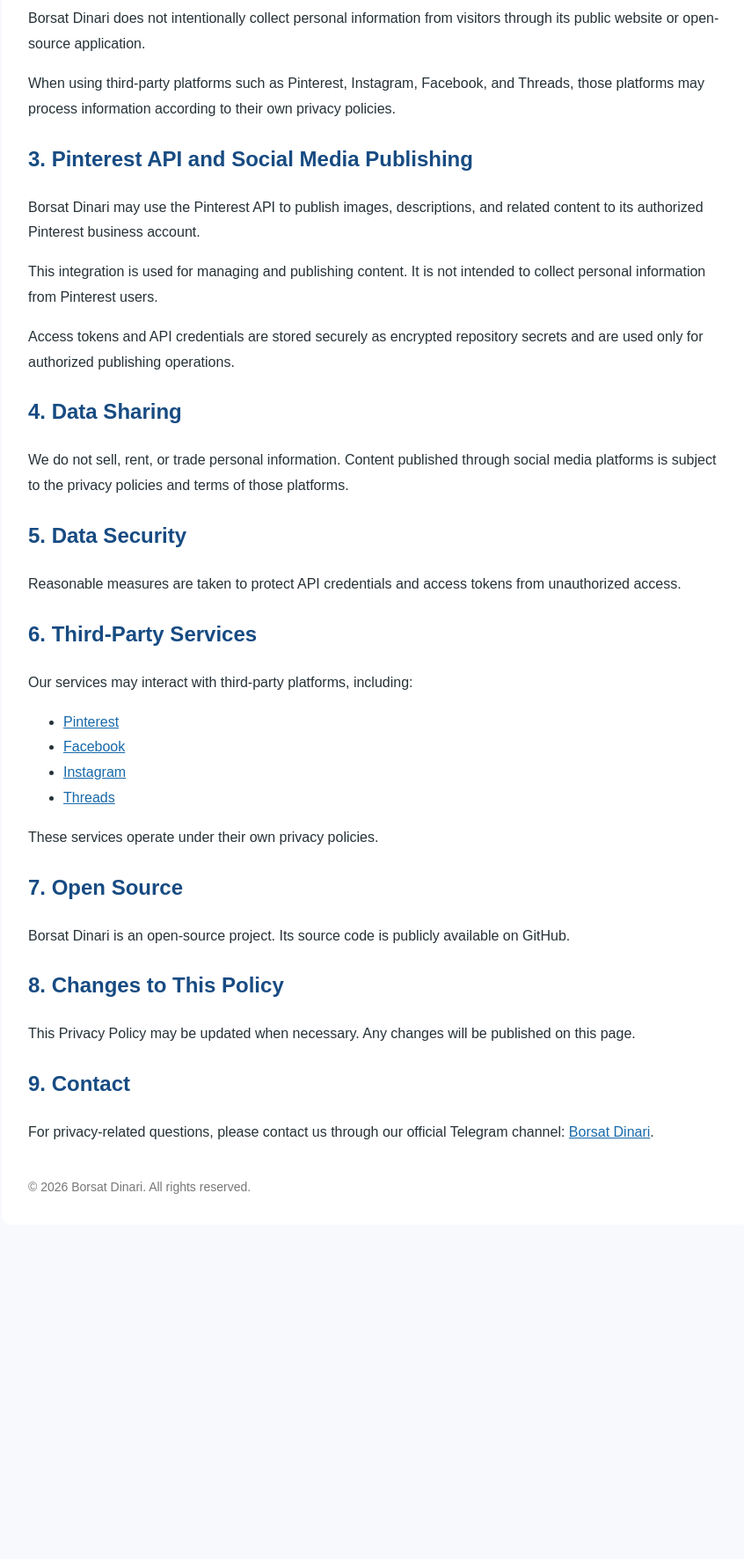
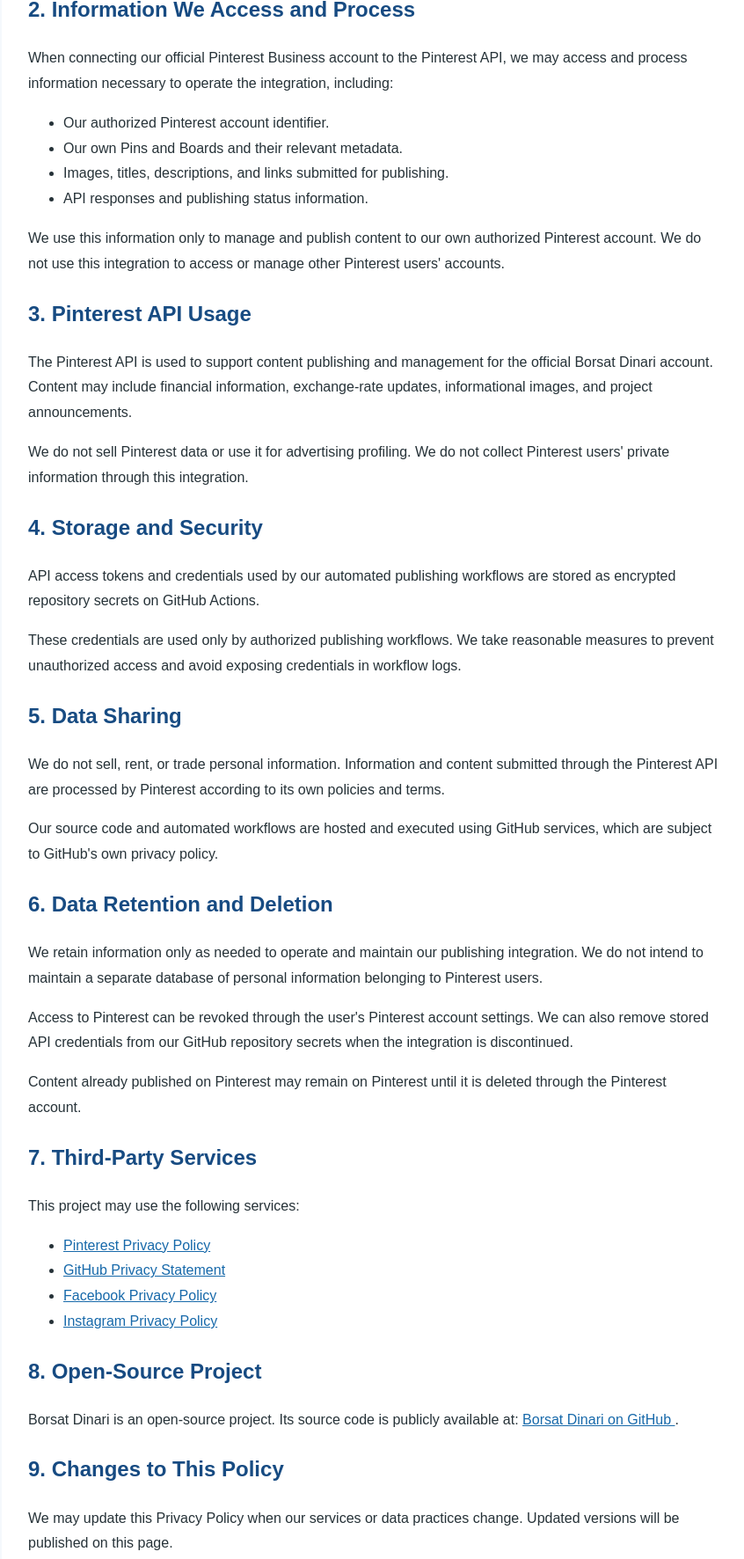
Before and after one commit to techmohammed/Borsat-Dinari, a plain HTML site: page privacy-policy.html in a window 1280 px wide. Shown: the part 489-2261 px from the top of the page at 88% size, without its empty margins (213-1059 px from the left). Before the commit the page ends 1921 px from the top, so only its background shows below. Drawn offline with Linux system fonts and the light colour scheme.

Commit message:
Add files via upload

```diff
--- a/privacy-policy.html
+++ b/privacy-policy.html
@@ -4,8 +4,8 @@
 <head>
   <meta charset="UTF-8">
   <meta name="viewport" content="width=device-width, initial-scale=1.0">
-  <meta name="description" content="Privacy Policy for Borsat Dinari">
   <title>Privacy Policy - Borsat Dinari</title>
+  <meta name="description" content="Privacy Policy explaining how Borsat Dinari handles information when using Pinterest API and social media publishing services.">
   <style>
     body {
       font-family: Arial, sans-serif;
@@ -14,7 +14,7 @@
       padding: 0 20px;
       line-height: 1.8;
       color: #263238;
-      background: #f7f9fc;
+      background: #f5f8fc;
     }
     main {
       background: white;
@@ -23,105 +23,160 @@
     }
     h1, h2 { color: #174b82; }
     a { color: #1769aa; }
-    footer {
-      margin-top: 35px;
-      color: #777;
-      font-size: 14px;
-    }
+    footer { margin-top: 35px; color: #777; font-size: 14px; }
   </style>
 </head>
 <body>
 <main>
   <h1>Privacy Policy</h1>
   <p><strong>Borsat Dinari</strong></p>
-  <p>Last updated: November 6, 2026</p>
+  <p>Effective date: November 6, 2026</p>
 
   <h2>1. Introduction</h2>
   <p>
-    Borsat Dinari is an independent project that provides Iraqi
-    currency exchange rates, financial market information, and
-    related news. We respect your privacy and are committed to
-    protecting information handled through our services.
+    Borsat Dinari is an independent open-source project that
+    provides Iraqi currency exchange rates, international
+    currency information, precious metals prices, and financial
+    market updates.
+  </p>
+  <p>
+    This Privacy Policy explains how information is handled
+    when we use third-party services and APIs to manage and
+    publish content on our official social media accounts.
   </p>
 
-  <h2>2. Information Collection</h2>
+  <h2>2. Information We Access and Process</h2>
   <p>
-    Borsat Dinari does not intentionally collect personal
-    information from visitors through its public website or
-    open-source application.
+    When connecting our official Pinterest Business account
+    to the Pinterest API, we may access and process information
+    necessary to operate the integration, including:
+  </p>
+  <ul>
+    <li>Our authorized Pinterest account identifier.</li>
+    <li>Our own Pins and Boards and their relevant metadata.</li>
+    <li>Images, titles, descriptions, and links submitted for publishing.</li>
+    <li>API responses and publishing status information.</li>
+  </ul>
+  <p>
+    We use this information only to manage and publish content
+    to our own authorized Pinterest account.
+    We do not use this integration to access or manage other
+    Pinterest users' accounts.
+  </p>
+
+  <h2>3. Pinterest API Usage</h2>
+  <p>
+    The Pinterest API is used to support content publishing
+    and management for the official Borsat Dinari account.
+    Content may include financial information, exchange-rate
+    updates, informational images, and project announcements.
   </p>
   <p>
-    When using third-party platforms such as Pinterest, Instagram,
-    Facebook, and Threads, those platforms may process information
-    according to their own privacy policies.
+    We do not sell Pinterest data or use it for advertising
+    profiling. We do not collect Pinterest users' private
+    information through this integration.
   </p>
 
-  <h2>3. Pinterest API and Social Media Publishing</h2>
+  <h2>4. Storage and Security</h2>
   <p>
-    Borsat Dinari may use the Pinterest API to publish images,
-    descriptions, and related content to its authorized Pinterest
-    business account.
+    API access tokens and credentials used by our automated
+    publishing workflows are stored as encrypted repository
+    secrets on GitHub Actions.
   </p>
   <p>
-    This integration is used for managing and publishing content.
-    It is not intended to collect personal information from
-    Pinterest users.
+    These credentials are used only by authorized publishing
+    workflows. We take reasonable measures to prevent
+    unauthorized access and avoid exposing credentials in
+    workflow logs.
+  </p>
+
+  <h2>5. Data Sharing</h2>
+  <p>
+    We do not sell, rent, or trade personal information.
+    Information and content submitted through the Pinterest
+    API are processed by Pinterest according to its own
+    policies and terms.
   </p>
   <p>
-    Access tokens and API credentials are stored securely as
-    encrypted repository secrets and are used only for authorized
-    publishing operations.
+    Our source code and automated workflows are hosted and
+    executed using GitHub services, which are subject to
+    GitHub's own privacy policy.
   </p>
 
-  <h2>4. Data Sharing</h2>
+  <h2>6. Data Retention and Deletion</h2>
   <p>
-    We do not sell, rent, or trade personal information.
-    Content published through social media platforms is subject
-    to the privacy policies and terms of those platforms.
+    We retain information only as needed to operate and
+    maintain our publishing integration.
+    We do not intend to maintain a separate database of
+    personal information belonging to Pinterest users.
+  </p>
+  <p>
+    Access to Pinterest can be revoked through the user's
+    Pinterest account settings. We can also remove stored
+    API credentials from our GitHub repository secrets
+    when the integration is discontinued.
+  </p>
+  <p>
+    Content already published on Pinterest may remain on
+    Pinterest until it is deleted through the Pinterest
+    account.
   </p>
 
-  <h2>5. Data Security</h2>
+  <h2>7. Third-Party Services</h2>
+  <p>This project may use the following services:</p>
+  <ul>
+    <li>
+      <a href="https://policy.pinterest.com/en/privacy-policy">
+        Pinterest Privacy Policy
+      </a>
+    </li>
+    <li>
+      <a href="https://docs.github.com/en/site-policy/privacy-policies/github-privacy-statement">
+        GitHub Privacy Statement
+      </a>
+    </li>
+    <li>
+      <a href="https://www.facebook.com/privacy/policy/">
+        Facebook Privacy Policy
+      </a>
+    </li>
+    <li>
+      <a href="https://privacycenter.instagram.com/policy/">
+        Instagram Privacy Policy
+      </a>
+    </li>
+  </ul>
+
+  <h2>8. Open-Source Project</h2>
   <p>
-    Reasonable measures are taken to protect API credentials
-    and access tokens from unauthorized access.
+    Borsat Dinari is an open-source project. Its source code
+    is publicly available at:
+    <a href="https://github.com/techmohammed/Borsat-Dinari">
+      Borsat Dinari on GitHub
+    </a>.
   </p>
 
-  <h2>6. Third-Party Services</h2>
+  <h2>9. Changes to This Policy</h2>
   <p>
-    Our services may interact with third-party platforms,
-    including:
-  </p>
-  <ul>
-    <li><a href="https://policy.pinterest.com/en/privacy-policy">Pinterest</a></li>
-    <li><a href="https://www.facebook.com/privacy/policy/">Facebook</a></li>
-    <li><a href="https://privacycenter.instagram.com/policy/">Instagram</a></li>
-    <li><a href="https://privacycenter.instagram.com/">Threads</a></li>
-  </ul>
-  <p>
-    These services operate under their own privacy policies.
+    We may update this Privacy Policy when our services
+    or data practices change. Updated versions will be
+    published on this page.
   </p>
 
-  <h2>7. Open Source</h2>
+  <h2>10. Contact</h2>
   <p>
-    Borsat Dinari is an open-source project. Its source code
-    is publicly available on GitHub.
-  </p>
-
-  <h2>8. Changes to This Policy</h2>
-  <p>
-    This Privacy Policy may be updated when necessary.
-    Any changes will be published on this page.
-  </p>
-
-  <h2>9. Contact</h2>
-  <p>
-    For privacy-related questions, please contact us through
-    our official Telegram channel:
-    <a href="https://t.me/BorsatDinari">Borsat Dinari</a>.
+    For questions or requests concerning this Privacy Policy,
+    contact us through our official
+    <a href="https://t.me/BorsatDinari">
+      Borsat Dinari Telegram channel
+    </a>.
   </p>
 
   <footer>
-    &copy; 2026 Borsat Dinari. All rights reserved.
+    <a href="https://techmohammed.github.io/Borsat-Dinari/">
+      Borsat Dinari Official Website
+    </a>
+    <p>© 2026 Borsat Dinari.</p>
   </footer>
 </main>
 </body>
```
Also changed, not shown: index.html (added, +78 -0 lines).
